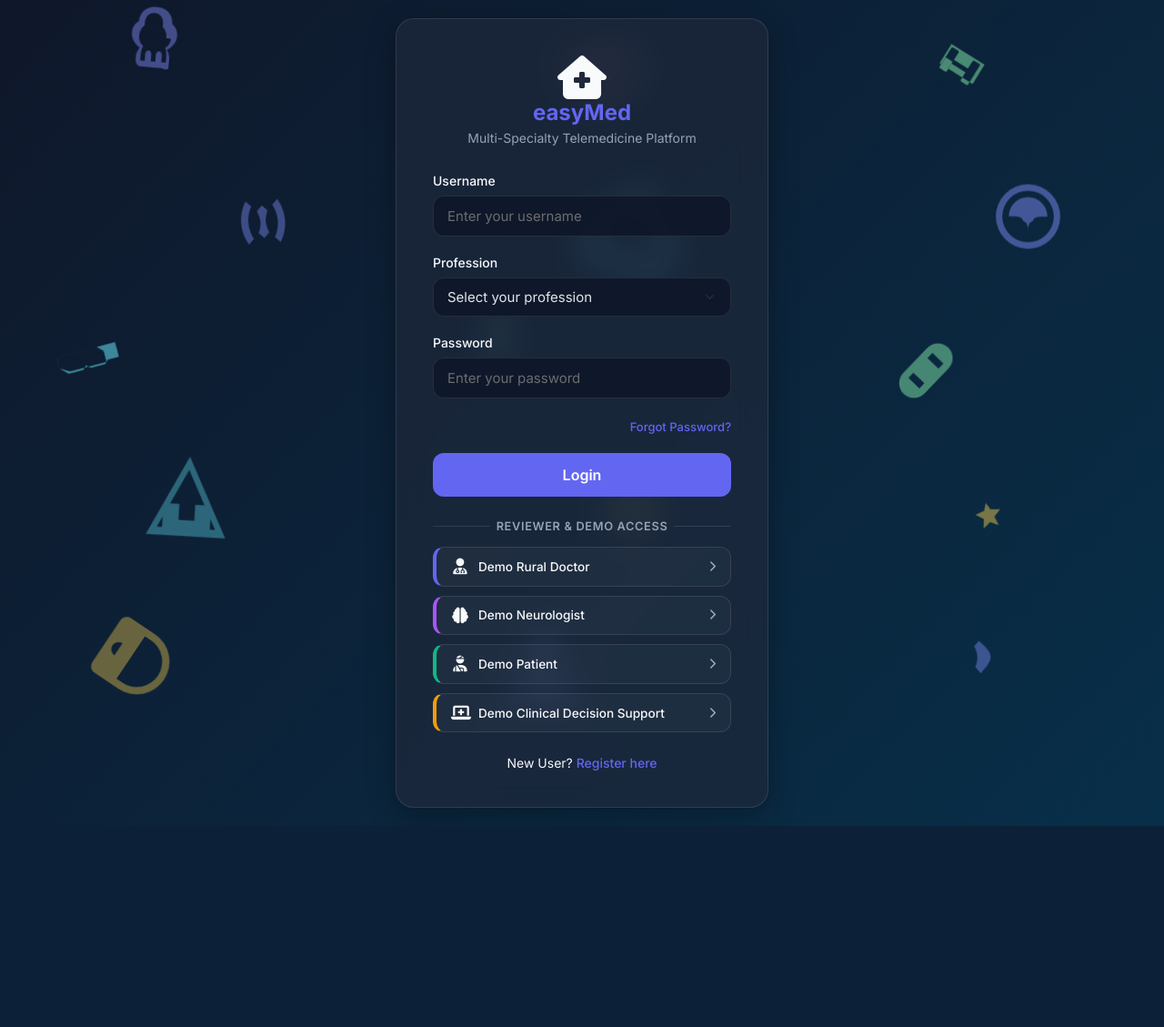
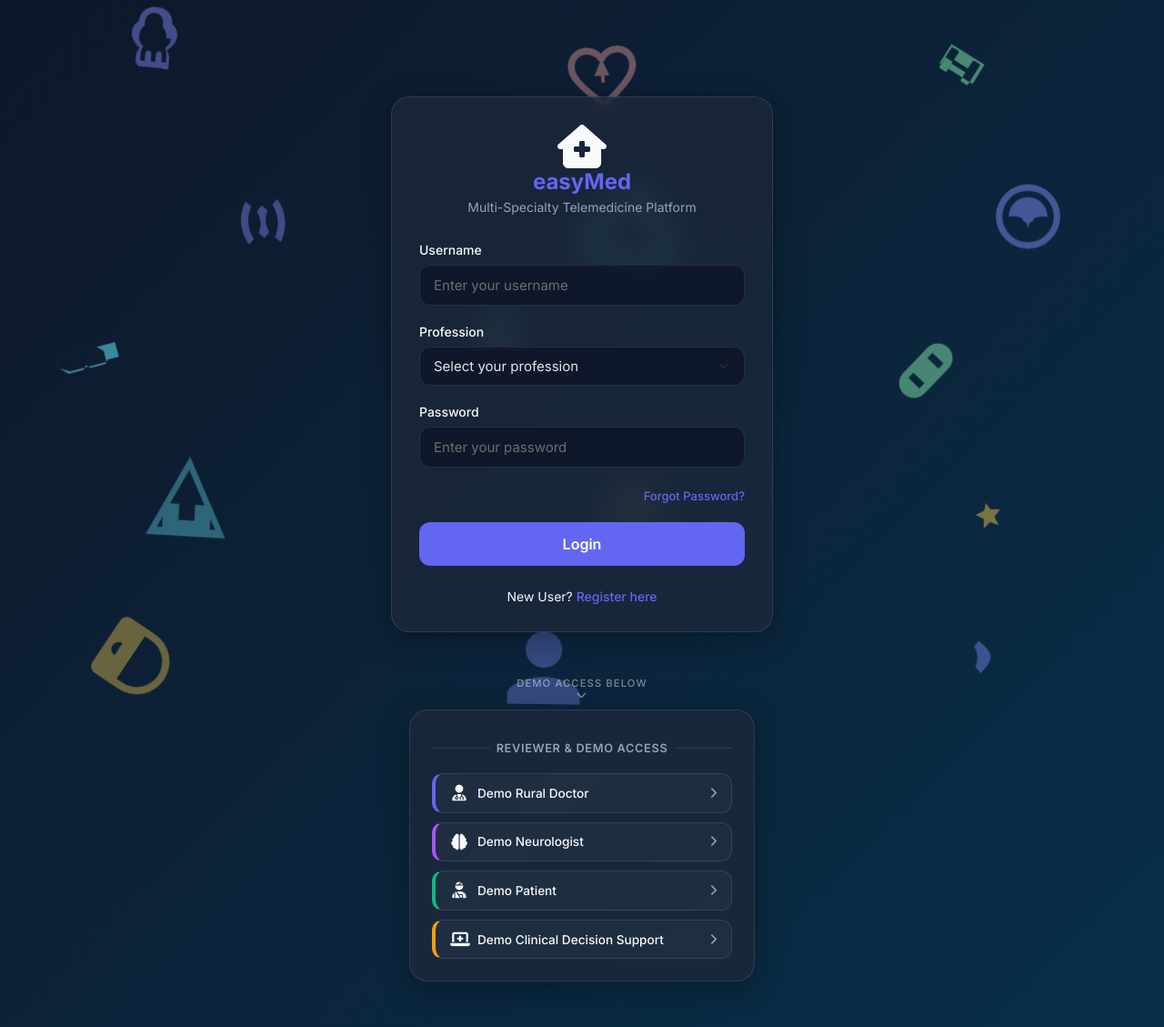
Before and after one commit to shravansinghchauhan2021/easyMed-Platform, a Flask app: page / in a window 1280 px wide. Shown: the whole page at 91% size. Before the commit the page ends 908 px from the top, so only its background shows below. Run offline with Flask 3, Linux system fonts and the light colour scheme; some libraries are stand-ins or nearby versions.

Commit message:
style: center login card on load and push demo panel below fold to enable scroll and make floating icons visible

```diff
--- a/templates/login.html
+++ b/templates/login.html
@@ -11,11 +11,58 @@
             background: linear-gradient(135deg, #0f172a, #082f49);
             min-height: 100vh;
             display: flex;
+            flex-direction: column;
+            align-items: center;
+            justify-content: flex-start;
+            margin: 0;
+            padding: 0;
+            overflow-y: auto;
+            overflow-x: hidden;
+        }
+        .login-wrapper {
+            width: 100%;
+            display: flex;
+            flex-direction: column;
+            align-items: center;
+        }
+        .login-section {
+            min-height: 100vh;
+            width: 100%;
+            display: flex;
             align-items: center;
             justify-content: center;
+            padding: 20px;
+            box-sizing: border-box;
+            position: relative;
+        }
+        .auth-card.glass-panel {
+            width: 100%;
+            max-width: 420px;
+            padding: 30px;
+            box-sizing: border-box;
+        }
+        @media (max-width: 480px) {
+            .auth-card.glass-panel {
+                padding: 24px 20px;
+            }
+            .demo-card.glass-panel {
+                padding: 20px 16px;
+            }
+        }
+        .demo-section {
+            width: 100%;
+            max-width: 420px;
+            padding: 0 20px 50px 20px;
+            box-sizing: border-box;
+            margin-top: -20px;
+        }
+        .demo-card.glass-panel {
+            width: 100%;
+            padding: 24px;
+            box-sizing: border-box;
         }
         .demo-section-divider {
-            margin: 25px 0 15px 0;
+            margin: 10px 0 20px 0;
             display: flex;
             align-items: center;
             text-align: center;
@@ -89,6 +136,33 @@
             width: 20px;
             text-align: center;
         }
+        .scroll-hint {
+            position: absolute;
+            bottom: 25px;
+            left: 50%;
+            transform: translateX(-50%);
+            display: flex;
+            flex-direction: column;
+            align-items: center;
+            color: rgba(255, 255, 255, 0.45);
+            font-size: 0.7rem;
+            animation: bounce 2s infinite;
+            text-transform: uppercase;
+            letter-spacing: 0.1em;
+            pointer-events: none;
+            font-weight: 500;
+        }
+        @keyframes bounce {
+            0%, 20%, 50%, 80%, 100% {
+                transform: translate(-50%, 0);
+            }
+            40% {
+                transform: translate(-50%, -8px);
+            }
+            60% {
+                transform: translate(-50%, -4px);
+            }
+        }
     </style>
 </head>
 <body class="dark-mode">
@@ -120,7 +194,8 @@
         <svg class="anim-float-horiz" style="top: 85%; left: 78%; width: 95px; opacity: 0.42; animation-delay: -4s; fill: #818cf8;" viewBox="0 0 24 24"><path d="M10.6,13.4C11,12.5 11.3,11.5 11.3,10.5C11.3,9.5 11,8.5 10.6,7.6L12,6.2C13.5,7.7 15,9.2 15,10.7C15,12.2 13.5,13.7 12,15.2L10.6,13.4Z" /></svg>
     </div>
 
-    <div class="container">
+    <div class="login-wrapper">
+        <div class="login-section">
             <div class="auth-card glass-panel">
                 <div class="auth-header text-center">
                     <i class="fa-solid fa-house-medical fa-3x text-info mb-3"></i>
@@ -172,7 +247,20 @@
                     <button type="submit" class="btn btn-primary">Login</button>
                 </form>
 
-            <!-- Google Play Reviewer / Demo Access -->
+                <div class="auth-footer">
+                    <p>New User? <a href="{{ url_for('register') }}">Register here</a></p>
+                </div>
+            </div>
+
+            <!-- Scroll Indicator -->
+            <div class="scroll-hint">
+                <span>Demo Access Below</span>
+                <i class="fa-solid fa-chevron-down mt-1"></i>
+            </div>
+        </div>
+
+        <div class="demo-section">
+            <div class="demo-card glass-panel">
                 <div class="demo-section-divider">Reviewer & Demo Access</div>
                 <div class="demo-btn-container">
                     <button type="button" class="demo-btn demo-btn-rural" onclick="loginAsDemo('demo_rural', 'Rural Doctor', 'demo_password_123')">
@@ -204,22 +292,6 @@
                         <i class="fa-solid fa-chevron-right" style="opacity: 0.6; font-size: 0.75rem;"></i>
                     </button>
                 </div>
-
-            <script>
-                function loginAsDemo(username, profession, password) {
-                    document.getElementById('username').value = username;
-                    document.getElementById('profession').value = profession;
-                    document.getElementById('password').value = password;
-                    // Auto-submit the login form
-                    const form = document.querySelector('form');
-                    if (form) {
-                        form.submit();
-                    }
-                }
-            </script>
-
-            <div class="auth-footer">
-                <p>New User? <a href="{{ url_for('register') }}">Register here</a></p>
             </div>
         </div>
     </div>
```
Lines whose indentation alone changed are shown as unchanged.
